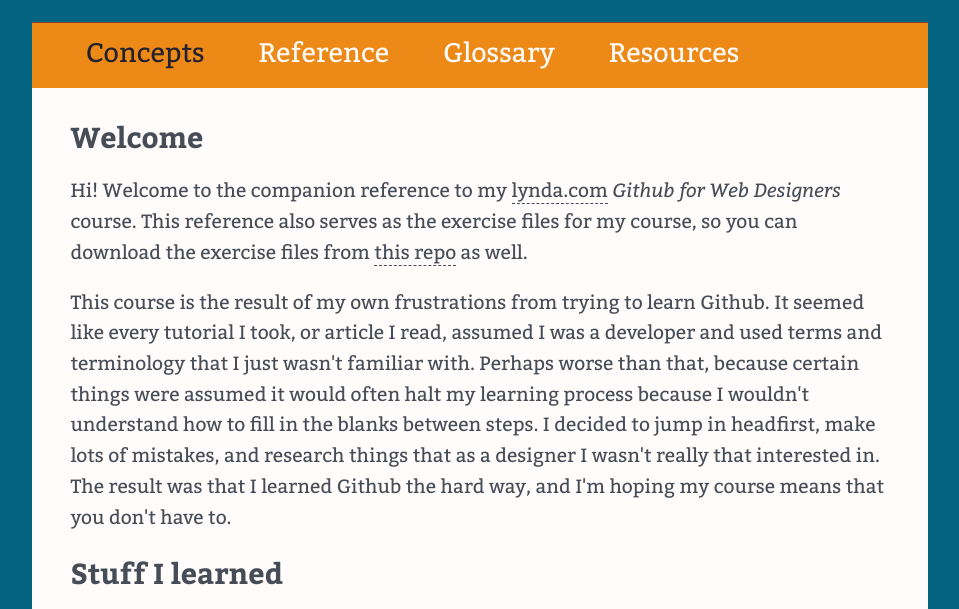
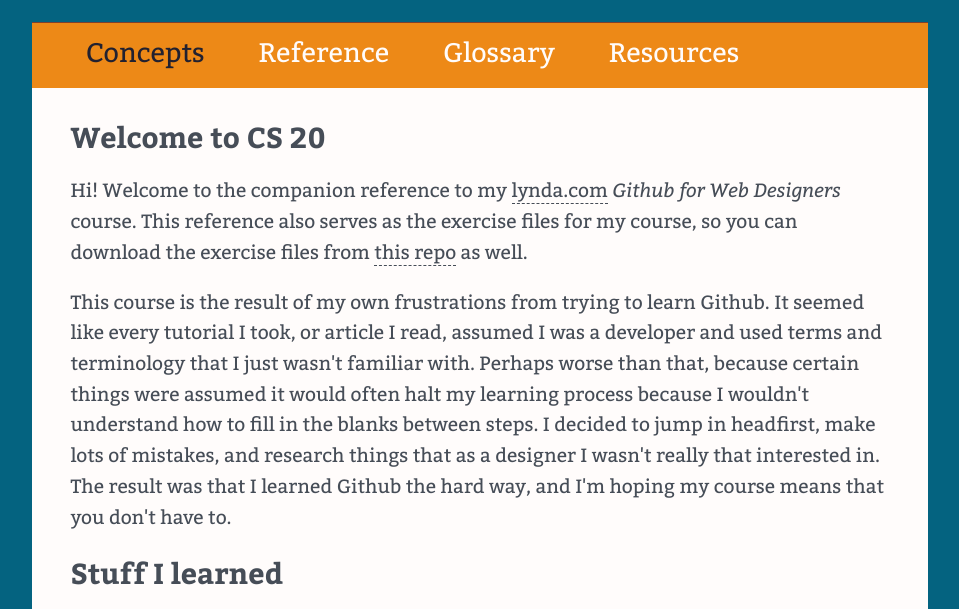
Before and after one commit to GabeJL/github-resources, a plain HTML site: page index.html in a window 1280 px wide. Shown: the part 132-741 px from the top of the page, without its empty margins (160-1119 px from the left). Drawn offline with nearby package versions, Linux system fonts and the light colour scheme.

Commit message:
updated index

```diff
--- a/index.html
+++ b/index.html
@@ -25,7 +25,7 @@
     </ul>
     </nav>
     <main>
-    <h2>Welcome</h2>
+    <h2>Welcome to CS 20</h2>
     <p>Hi! Welcome to the companion reference to my <a href="http://www.lynda.com" title="lynda.com">lynda.com</a> <em>Github for Web Designers</em> course. This reference also serves as the exercise files for my course, so you can download the exercise files from <a href="https://github.com/jameswillweb/github-for-web-designers" title="Github for Web Designers">this repo</a> as well.</p>
     <p>This course is the result of my own frustrations from trying to learn Github. It seemed like every tutorial I took, or article I read, assumed I was a developer and used terms and terminology that I just wasn't familiar with. Perhaps worse than that, because certain things were assumed it would often halt my learning process because I wouldn't understand how to fill in the blanks between steps. I decided to jump in headfirst, make lots of mistakes, and research things that as a designer I wasn't really that interested in. The result was that I learned Github the hard way, and I'm hoping my course means that you don't have to.</p>
     <h2>Stuff I learned</h2>
```
